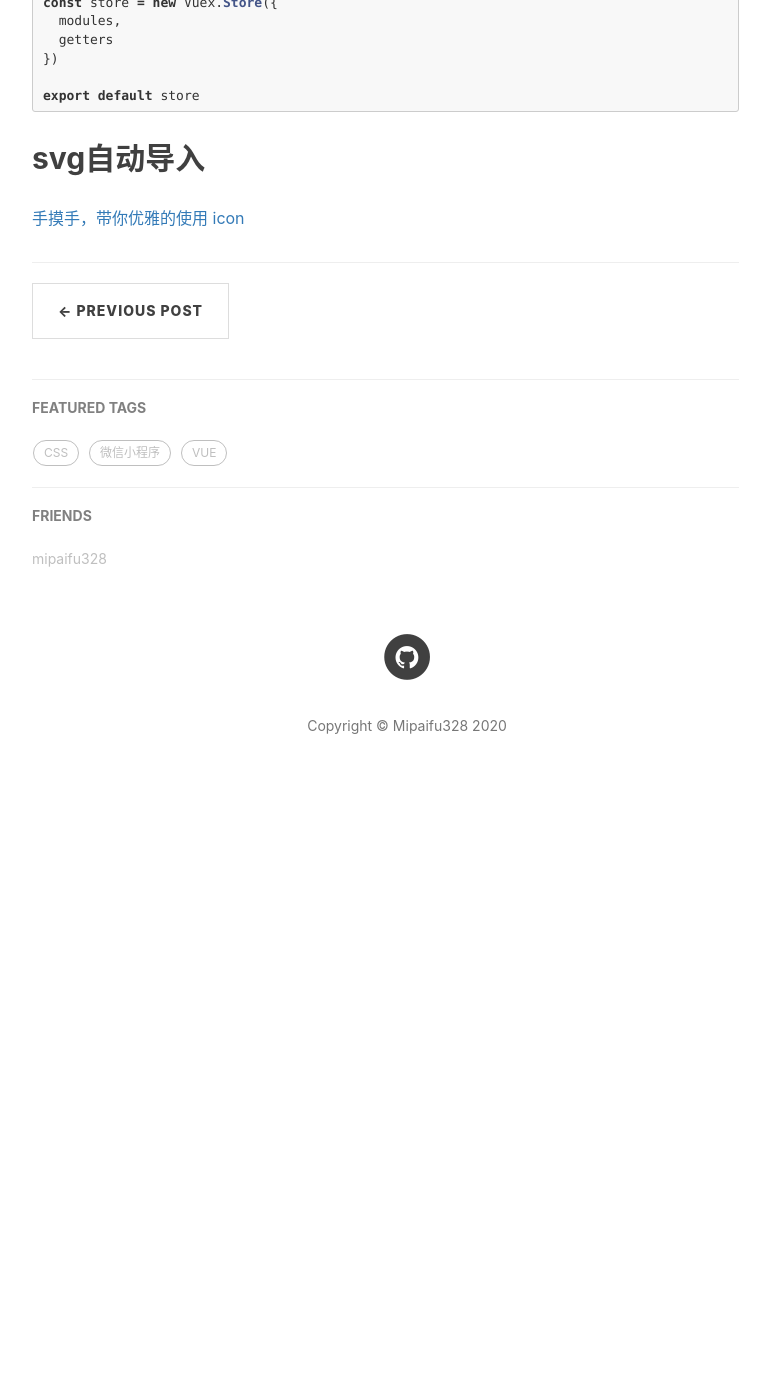
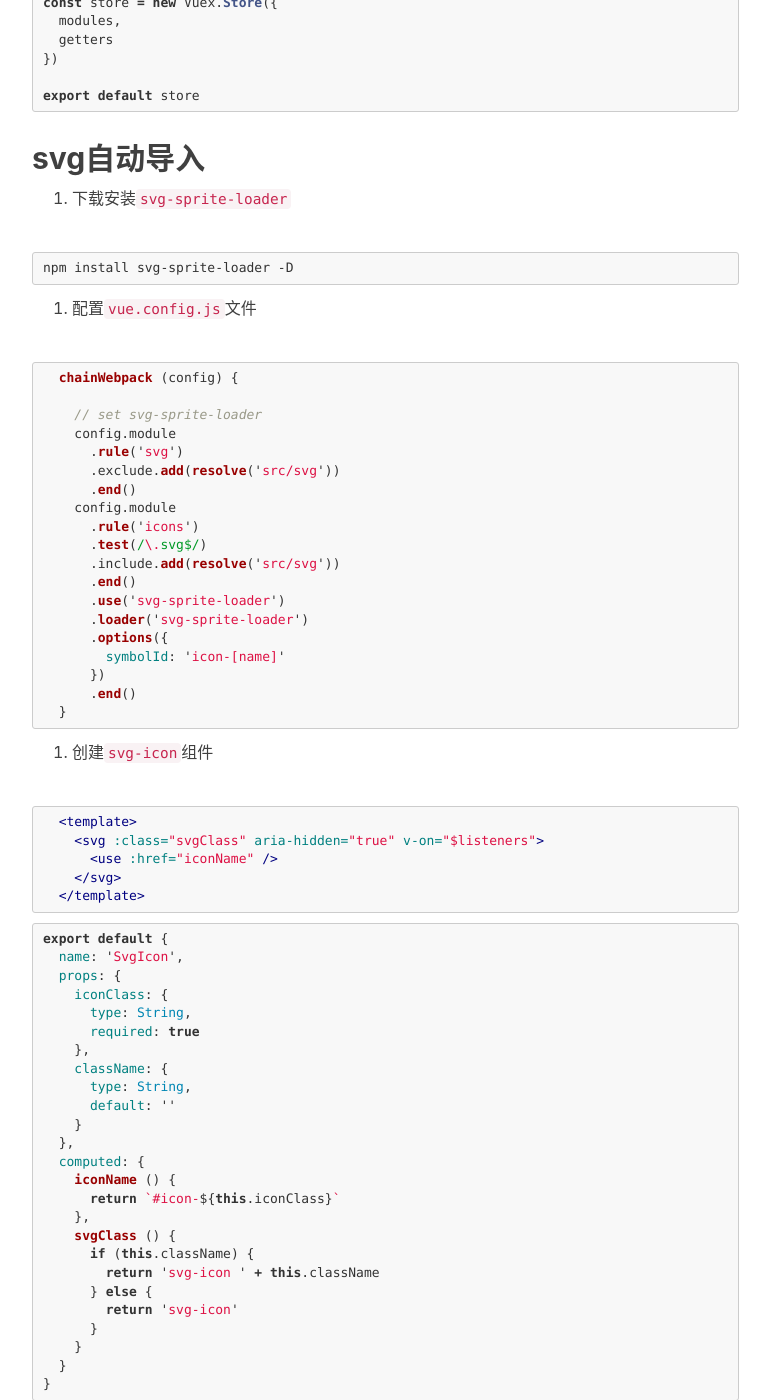
Before and after one commit to mipaifu328/mipaifu328.github.io, a Jekyll site: the page built from _posts/2020-08-14-webpack-require.context.md, in a window 1280 px wide and 1400 px high, scrolled down 1928 px. Shown: the whole window, without its empty margins (233-1003 px from the left). Built offline with Jekyll 4.4.1, drawn with Linux system fonts in a browser that asks for light colours; nearby versions of some CDN libraries; comment, search, counter and statistics services are not loaded; before the commit the page ends 2758 px from its top, so only the background shows below that; some of the changed text lies outside the part shown.

Commit message:
svg-sprite-loader

````diff
--- a/_posts/2020-08-14-webpack-require.context.md
+++ b/_posts/2020-08-14-webpack-require.context.md
@@ -74,4 +74,106 @@ export default store
 ```
 
 ## svg自动导入
-[手摸手，带你优雅的使用 icon](https://juejin.im/post/6844903517564436493)
+
+1. 下载安装`svg-sprite-loader`
+
+```
+npm install svg-sprite-loader -D
+```
+
+2. 配置`vue.config.js`文件
+
+``` js
+  chainWebpack (config) {
+
+    // set svg-sprite-loader
+    config.module
+      .rule('svg')
+      .exclude.add(resolve('src/svg'))
+      .end()
+    config.module
+      .rule('icons')
+      .test(/\.svg$/)
+      .include.add(resolve('src/svg'))
+      .end()
+      .use('svg-sprite-loader')
+      .loader('svg-sprite-loader')
+      .options({
+        symbolId: 'icon-[name]'
+      })
+      .end()
+  }
+```
+
+3. 创建`svg-icon`组件
+
+``` html
+  <template>
+    <svg :class="svgClass" aria-hidden="true" v-on="$listeners">
+      <use :href="iconName" />
+    </svg>
+  </template>
+```
+
+```js
+export default {
+  name: 'SvgIcon',
+  props: {
+    iconClass: {
+      type: String,
+      required: true
+    },
+    className: {
+      type: String,
+      default: ''
+    }
+  },
+  computed: {
+    iconName () {
+      return `#icon-${this.iconClass}`
+    },
+    svgClass () {
+      if (this.className) {
+        return 'svg-icon ' + this.className
+      } else {
+        return 'svg-icon'
+      }
+    }
+  }
+}
+```
+
+``` css
+.svg-icon {
+  width: 1em;
+  height: 1em;
+  vertical-align: -0.15em;
+  fill: currentColor;
+  overflow: hidden;
+}
+
+```
+
+4. 自动化导入svg文件
+
+``` js
+  const req = require.context('@/svg', false, /\.svg$/)
+  const requireAll = requireContext => requireContext.keys().map(requireContext)
+  requireAll(req)
+```
+
+5. 最终使用
+
+``` js
+  import Vue from 'vue'
+  import SvgIcon from '@/components/SvgIcon.vue'
+  Vue.component('svg-icon', SvgIcon)
+```
+
+``` html
+  <svg-icon icon-class="wechat"/>
+```
+
+> Tip: svg文件目录为：`src/svg` ,svg文件列表为： `wechat.svg、user.svg……`
+
+> [手摸手，带你优雅的使用 icon](https://juejin.im/post/6844903517564436493)
````
